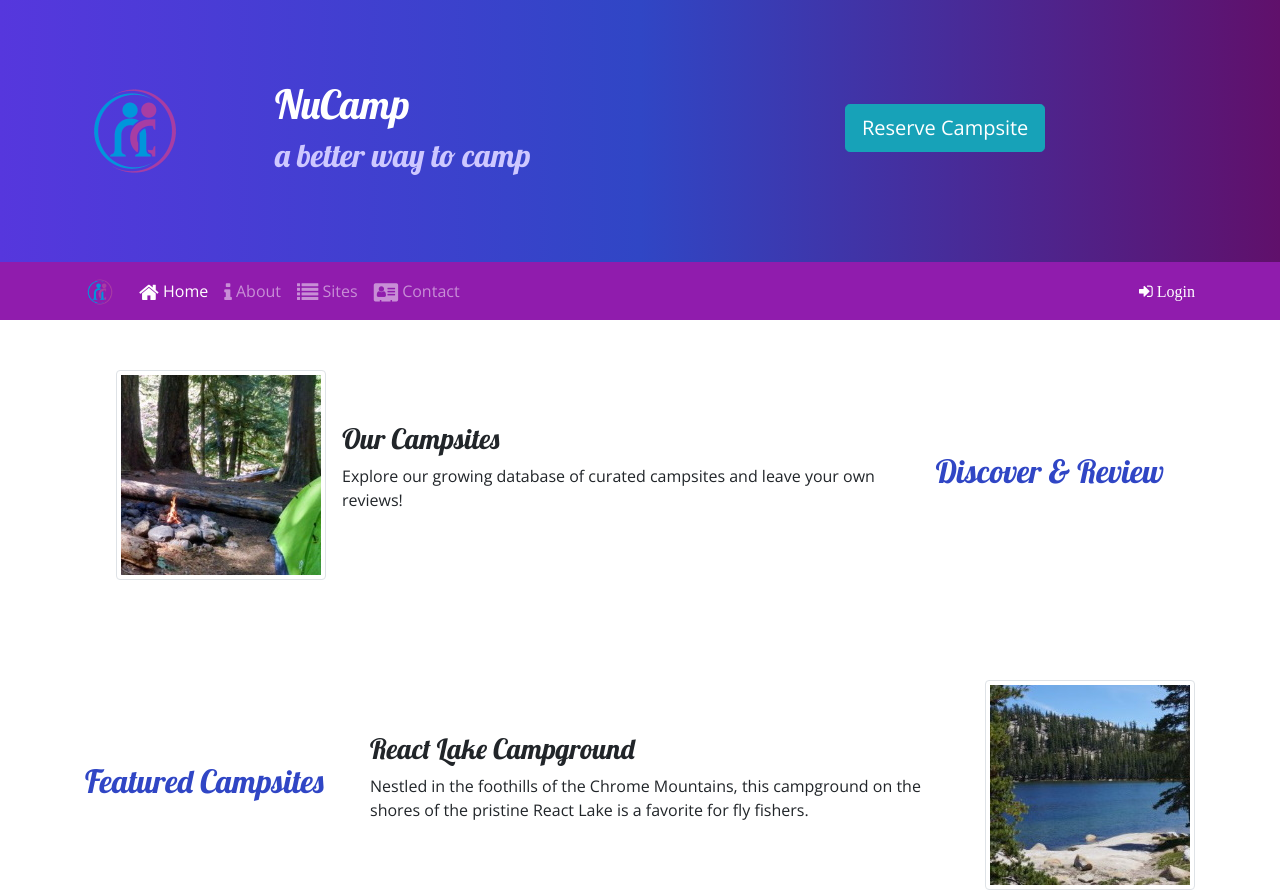
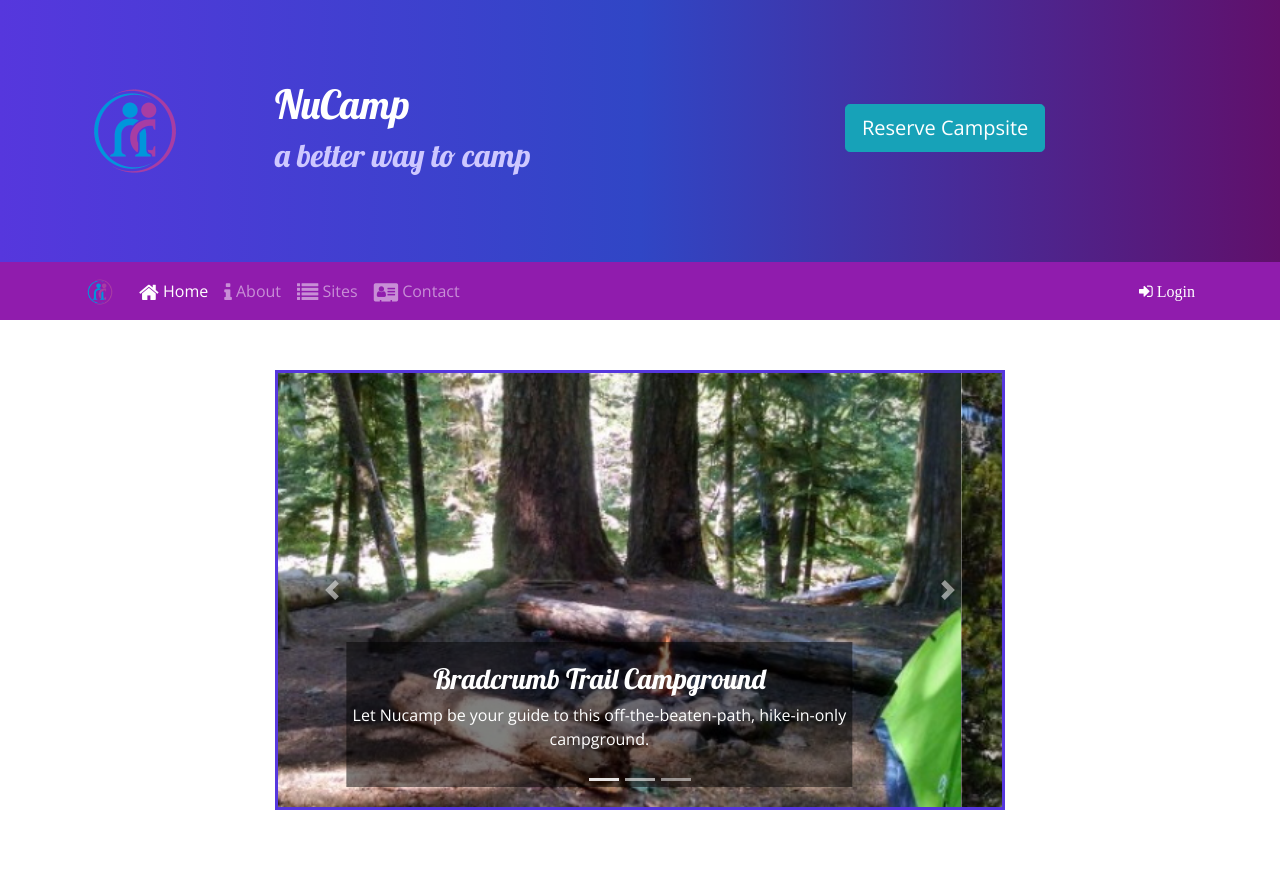
Before and after one commit to shwangbo80/nucampsite, a website: page index.html in a window 1280 px wide. Shown: the top 893 px of the page. Drawn offline with nearby package versions, Linux system fonts and the light colour scheme.

Commit message:
Carousel

```diff
--- a/css/styles.css
+++ b/css/styles.css
@@ -41,3 +41,11 @@ a, a:hover {
     color: inherit;
     text-decoration: none;
   }
+
+  .carousel-caption {
+    background-color: rgba(0, 0, 0, 0.5);
+  }
+
+  .carousel {
+      border: solid #5637DD;
+  }
--- a/index.html
+++ b/index.html
@@ -99,6 +99,49 @@
     </div>
 
     <div class="container">
+        <div class="row row-content">
+            <div class="col-md-8 mx-auto">
+                <div id="homeCarousel" class="carousel slide" data-ride="carousel">
+                    <ol class="carousel-indicators">
+                        <li data-target="#homeCarousel" data-slide-to="0" class="active"></li>
+                        <li data-target="#homeCarousel" data-slide-to="1"></li>
+                        <li data-target="#homeCarousel" data-slide-to="2"></li>
+                    </ol>
+                    <div class="carousel-inner">
+                        <a class="carousel-control-prev" href="#homeCarousel" role="button" data-slide="prev">
+                            <span class="carousel-control-prev-icon"></span>
+                            <span class="sr-only">Previous</span>
+                        </a>
+                        <a class="carousel-control-next" href="#homeCarousel" role="button" data-slide="next">
+                            <span class="carousel-control-next-icon"></span>
+                            <span class="sr-only">Next</span>
+                        </a>
+                        <div class="carousel-item active">
+                            <img class="d-block w-100" src="./img/breadcrumb-trail.jpg" alt="Breadcrumb Trail Campground">
+                            <div class="carousel-caption">
+                                <h3>Bradcrumb Trail Campground</h3>
+                                <p class="d-none d-sm-block">Let Nucamp be your guide to this off-the-beaten-path, hike-in-only campground.</p>
+                            </div>
+                        </div>
+                        <div class="carousel-item">
+                            <img class="d-block w-100" src="./img/react-lake.jpg" alt="React Lake Campground">
+                            <div class="carousel-caption">
+                                <h3>React Lake Campground</h3>
+                                <p class="d-none d-sm-block">Nestled in the foothills of the Chrome Mountains, this campground on the shores of the pristine React Lake is a favorite for fly fishers.</p>
+                            </div>
+                        </div>
+                        <div class="carousel-item">
+                            <img class="d-block w-100" src="./img/chrome-river.jpg" alt="Chrome River Campground"><div class="carousel-caption">
+                                <h3>Chrone River Campground</h3>
+                                <p class="d-none d-sm-block">Spend a few sunny days and starry nights beneath a canopy of old-growth firs at this enchanting spot by the Chrome River.
+                                </p>
+                            </div>
+                        </div>
+                    </div>
+                </div>
+            </div>
+        </div>
+
         <div class="row row-content align-items-center ml-3 mr-3">
             <div class="col-sm-4 order-sm-last col-md-3">
                 <h2 class="text-sm-right">Discover & Review</h2>
```
